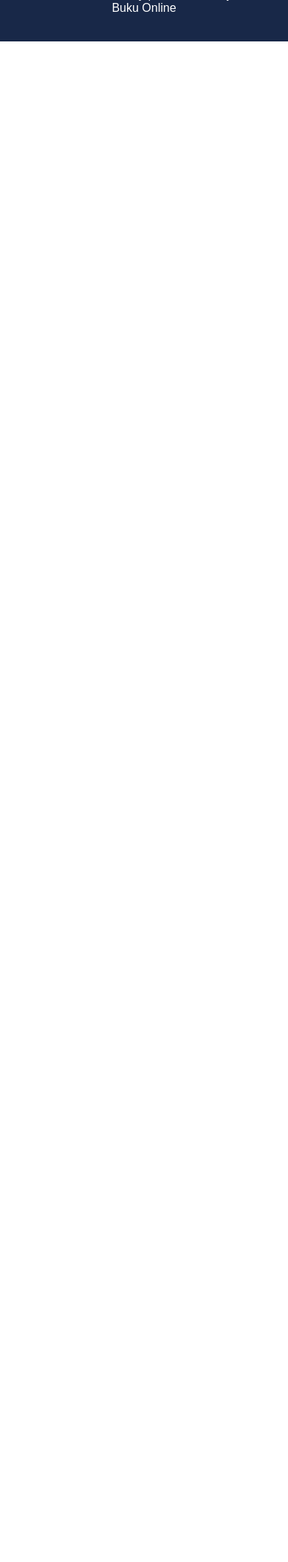
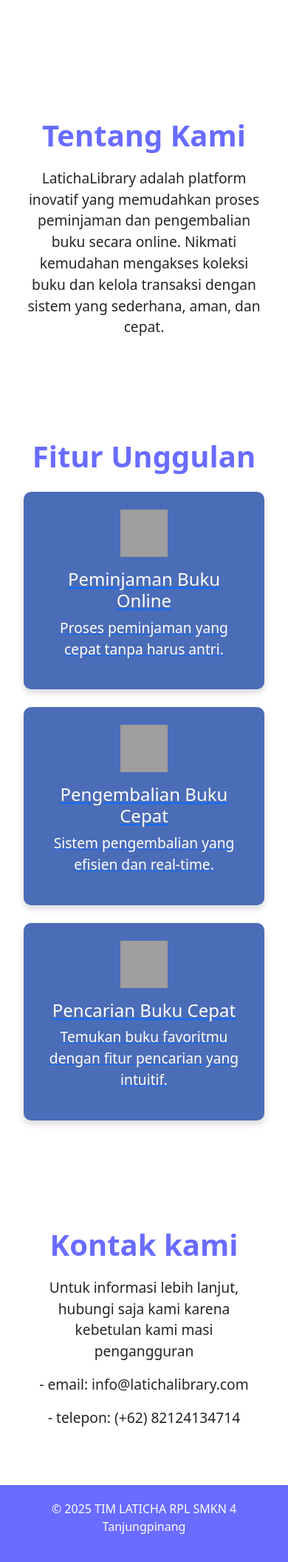
Before and after one commit to Nurraficha-Azzahra/latichaLibrary, a PHP site: page /blog/index.php in a window 390 px wide. Shown: the part 803-2915 px from the top of the page at 74% size. Before the commit the page ends 859 px from the top, so only its background shows below. Run offline with PHP 8.4, Linux system fonts and the light colour scheme; grey boxes are pictures that could not be loaded.

Commit message:
membuat tampilan index

```diff
--- a/blog/index.php
+++ b/blog/index.php
@@ -1,105 +1,189 @@
+<?php
+// index.php
+?>
 <!DOCTYPE html>
 <html lang="id">
 <head>
   <meta charset="UTF-8">
   <meta name="viewport" content="width=device-width, initial-scale=1.0">
-    <title>LatichaLibrary - Sistem Peminjaman Buku</title>
+  <title>LatichaLibrary - Peminjaman Buku Online</title>
+  <!-- Bootstrap CSS -->
+  <link rel="stylesheet" href="https://cdn.jsdelivr.net/npm/bootstrap@5.3.0/dist/css/bootstrap.min.css">
+  <!-- Custom CSS -->
   <style>
-        body {
-            font-family: Arial, sans-serif;
-            margin: 0;
-            padding: 0;
-            background-color: #f5f5f5;
+    /* Navbar */
+    .navbar {
+      background: rgba(70, 105, 187, 0.85);
     }
-        header {
-            background: linear-gradient(135deg, #4b6cb7, #182848);
-            color: white;
-            text-align: center;
-            padding: 50px 20px;
+    .navbar-brand {
+      font-size: 1.8rem;
+      font-weight: bold;
     }
-        header h1 {
-            margin: 0;
-            font-size: 2.5em;
+    /* Hero Section */
+    .hero {
+      background: url('assets/library-bg.jpg') no-repeat center center/cover;
+      min-height: 95dvh;
+      display: flex;
+      flex-direction: column;
+      justify-content: center;
+      align-items: center;
+      padding: 4rem 20px;
     }
-        .container {
-            width: 80%;
-            margin: 20px auto;
+    .hero h1 {
+      font-size: 3rem;
+    }
+    .hero p {
+      font-size: 1.3rem;
+      margin-top: 20px;
+    }
+    .hero .btn {
+      margin-top: 30px;
+      padding: 10px 30px;
+      font-size: 1.2rem;
+      border-radius: 50px;
+      background-color:rgb(229, 161, 165);
+      color: #000;
+      border: none;
+    }
+    .hero .btn:hover {
+      background-color:rgb(185, 70, 97);
+      color: #000;
+    }
+    /* Content Sections */
+    .content-section {
+      padding: 60px 20px;
+      background-color: #fff;
+    }
+    .content-section h2 {
+      font-size: 2.5rem;
+      margin-bottom: 20px;
+    }
+    .content-section p {
+      font-size: 1.2rem;
+    }
+    /* Features Section */
+    .features .feature-box {
+      background: #4b6cb7;
+      color: #fff;
+      padding: 30px 20px;
+      border-radius: 10px;
+      box-shadow: 0 5px 10px rgba(0,0,0,0.15);
+      transition: transform 0.3s;
+    }
+    .features .feature-box:hover {
+      transform: translateY(-5px);
+    }
+    .features .feature-box img {
+      width: 64px;
+      height: 64px;
+    }
+    .features .feature-box h4 {
+      margin-top: 15px;
+      font-size: 1.5rem;
+    }
+    /* Footer */
+    .footer {
+      background-color : #696cff;
+      color: #fff;
       padding: 20px;
-            background: white;
-            box-shadow: 0 0 10px rgba(0, 0, 0, 0.1);
-            border-radius: 10px;
       text-align: center;
     }
-        .features {
-            display: flex;
-            justify-content: space-around;
-            margin-top: 20px;
+    /* Responsive adjustments */
+    @media (max-width: 768px) {
+      .hero h1 {
+        font-size: 2.5rem;
       }
-        .feature-box {
-            background: #4b6cb7;
-            color: white;
-            padding: 20px;
-            border-radius: 10px;
-            width: 30%;
-            font-size: 1.2em;
+      .hero p {
+        font-size: 1rem;
       }
-        .feature-box i {
-            font-size: 2em;
-        }
-        .cta {
-            margin-top: 30px;
-        }
-        .btn {
-            background: #182848;
-            color: white;
-            padding: 10px 20px;
-            border-radius: 5px;
-            text-decoration: none;
-            font-size: 1.2em;
-        }
-        .btn:hover {
-            background: #4b6cb7;
-        }
-        .footer {
-            text-align: center;
-            padding: 20px;
-            background: #182848;
-            color: white;
-            margin-top: 20px;
     }
   </style>
 </head>
 <body>
 
-<header>
-    <h1>Selamat Datang di LatichaLibrary</h1>
-    <p>Sistem Peminjaman dan Pengembalian Buku Online</p>
-</header>
+<?php
+  include "navbar.php"
+?>
 
-<div class="container">
-    <h2>Tentang LatichaLibrary</h2>
-    <p>LatichaLibrary adalah platform digital yang dirancang untuk memudahkan proses peminjaman dan pengembalian buku secara online. Dengan sistem ini, pengguna dapat dengan mudah mengakses informasi mengenai buku yang tersedia, melakukan peminjaman, dan mengembalikan buku tanpa harus datang ke perpustakaan.</p>
+<!-- HERO SECTION -->
+<section class="hero">
+  <h1 style="font-size : 4rem; font-weight : bold; color : #696cff;">Selamat Datang di LatichaLibrary</h1>
+  <p style="font-size : 1.5rem;">Pinjam mudah, baca puas, kembali tepat!</p>
+  <a href="search.php" style="background-color :  #696cff !important; color : white; " class="btn">Cari buku favoritmu </a>
 
-    <div class="features">
-        <div class="feature-box">
-            📚 <br> Peminjaman Buku Mudah
+  <div style="position : absolute ; bottom : 7rem; display : flex; gap : 1rem;">
+    <a href="#about">
+      <img src="../assets/img/icons/info-purple.png" style="width : 2rem;" alt="">
+    </a>
+
+   <h3 style="color :  #696cff;">Scroll untuk info lainnya </h3>
+
+    <a href="#about">
+      <img src="../assets/img/icons/info-purple.png" style="width : 2rem;" alt="">
+    </a>
   </div>
-        <div class="feature-box">
-            🔄 <br> Pengembalian Cepat
+
+  <!-- <div style="position : absolute ; bottom : 1rem;">
+    <h3>More info</h3>
+  </div> -->
+
+</section>
+
+<!-- ABOUT SECTION -->
+<section id="about" class="content-section" style="padding-top : 10rem;">
+  <div class="container text-center">
+    <h2 style="color : #696cff !important; font-weight : bold;">Tentang Kami</h2>
+    <p>LatichaLibrary adalah platform inovatif yang memudahkan proses peminjaman dan pengembalian buku secara online. Nikmati kemudahan mengakses koleksi buku dan kelola transaksi dengan sistem yang sederhana, aman, dan cepat.</p>
   </div>
-        <div class="feature-box">
-            📖 <br> Tanpa Antrian
+</section>
+
+<!-- FEATURES SECTION -->
+<section id="features" class="content-section bg-white">
+  <div class="container text-center">
+    <h2 style="color : #696cff !important; font-weight : bold;">Fitur Unggulan</h2>
+    <div class="row features mt-4">
+      <a class="col-md-4 mb-4" href="search.php">
+      <div class="feature-box p-4">
+          <img src="https://img.icons8.com/fluency/96/ffffff/book.png" alt="Peminjaman Buku">
+          <h4 class="mt-3">Peminjaman Buku Online</h4>
+          <p>Proses peminjaman yang cepat tanpa harus antri.</p>
+        </div>
+      </a>
+      <a class="col-md-4 mb-4" href="daftar_peminjaman.php">
+        <div class="feature-box p-4">
+          <img src="https://img.icons8.com/color/96/ffffff/return-book.png" alt="Pengembalian Buku">
+          <h4 class="mt-3">Pengembalian Buku Cepat</h4>
+          <p>Sistem pengembalian yang efisien dan real-time.</p>
+        </div>
+      </a>
+      <a class="col-md-4 mb-4" href="search.php">
+        <div class="feature-box p-4">
+          <img src="https://img.icons8.com/fluency/96/ffffff/search.png" alt="Pencarian Buku">
+          <h4 class="mt-3">Pencarian Buku Cepat</h4>
+          <p>Temukan buku favoritmu dengan fitur pencarian yang intuitif.</p>
+        </div>
+      </a>
     </div>
   </div>
+</section>
 
-    <div class="cta">
-        <a href="Location: ./auth/login.php;" class="btn">Mulai Sekarang</a>
+<!-- CONTACT SECTION -->
+<section id="contact" class="content-section">
+  <div class="container text-center">
+    <h2 style="color : #696cff !important; font-weight : bold;">Kontak kami</h2>
+    <p>Untuk informasi lebih lanjut, hubungi saja kami karena kebetulan kami masi pengangguran</p>
+     <p> - email: info@latichalibrary.com </p>
+     <p> - telepon: (+62) 82124134714</p>
   </div>
+</section>
+<!-- FOOTER -->
+<footer class="footer">
+  <div class="container">
+    <p>&copy; 2025 TIM LATICHA RPL SMKN 4 Tanjungpinang</p>
   </div>
+</footer>
 
-<div class="footer">
-    <p>&copy; 2025 LatichaLibrary | Sistem Peminjaman Buku Online</p>
-</div>
-
+<!-- Bootstrap JS -->
+<script src="https://cdn.jsdelivr.net/npm/bootstrap@5.3.0/dist/js/bootstrap.bundle.min.js"></script>
 </body>
 </html>
```
Lines whose indentation alone changed are shown as unchanged.
